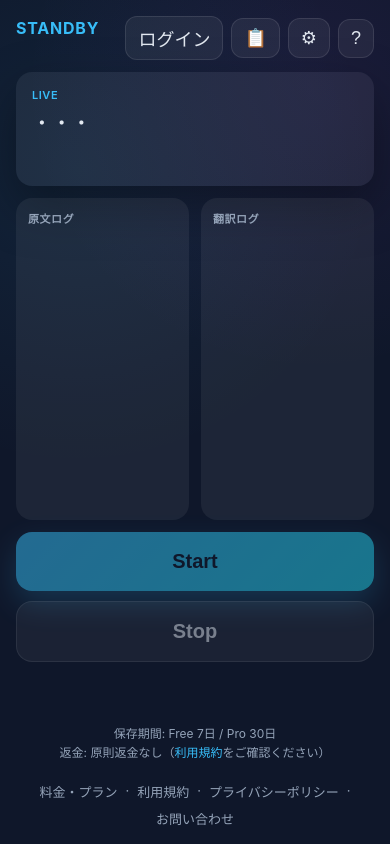
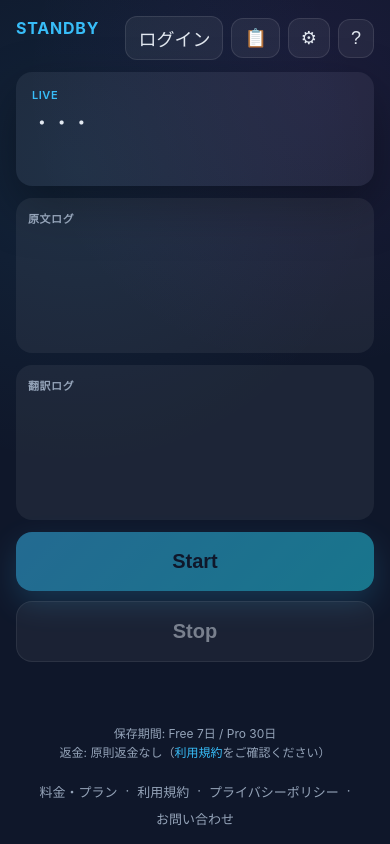
Before and after one commit to Yoshiki785/realtime-translator-pwa, a FastAPI app: page / in a window 390 px wide. Run offline with FastAPI, Linux system fonts and the light colour scheme; some libraries are stand-ins or nearby versions.

Commit message:
fix(ui): prevent mobile overflow and log overlap
Co-Authored-By: Claude Opus 4.6 <noreply@anthropic.com>

```diff
--- a/static/styles.css
+++ b/static/styles.css
@@ -25,7 +25,7 @@ body {
     radial-gradient(circle at 80% 10%, rgba(168, 85, 247, 0.08), transparent 35%),
     var(--bg);
   color: var(--fg);
-  min-height: 100%;
+  height: 100%;
   display: flex;
   justify-content: center;
   align-items: stretch;
@@ -36,16 +36,19 @@ body {
   width: min(720px, 100%);
   display: flex;
   flex-direction: column;
-  min-height: 100vh;
+  height: 100vh;
+  height: 100dvh;
   flex: 1;
   gap: 12px;
   padding: 16px;
+  overflow: hidden;
 }
 
 .top-bar {
   display: flex;
   justify-content: space-between;
   align-items: center;
+  flex-shrink: 0;
 }
 
 .status {
@@ -107,6 +110,7 @@ body {
   border-radius: 16px;
   padding: 16px;
   box-shadow: var(--shadow);
+  flex-shrink: 0;
 }
 
 .live-label {
@@ -132,6 +136,7 @@ body {
   gap: 12px;
   flex: 1;
   min-height: 0;
+  overflow: hidden;
 }
 
 .log-panel {
@@ -155,7 +160,7 @@ body {
 .log-scroll {
   flex: 1;
   overflow-y: auto;
-  min-height: 200px;
+  min-height: 0;
 }
 
 /* Desktop: expand log scroll area */
@@ -184,6 +189,7 @@ body {
 .controls {
   display: grid;
   gap: 10px;
+  flex-shrink: 0;
 }
 
 .cta {
@@ -352,6 +358,13 @@ button.small:active {
 @media (orientation: landscape) and (max-width: 900px) {
   .live-text {
     min-height: 160px;
+  }
+}
+
+/* Mobile: single-column logs */
+@media (max-width: 599px) {
+  .log-container {
+    grid-template-columns: 1fr;
   }
 }
 
@@ -1535,6 +1548,7 @@ button.disabled {
   color: var(--muted);
   font-size: 12px;
   line-height: 1.6;
+  flex-shrink: 0;
 }
 .home-policy-summary p {
   margin: 0;
@@ -1553,6 +1567,7 @@ button.disabled {
   justify-content: center;
   gap: 8px;
   margin-top: 8px;
+  flex-shrink: 0;
 }
 .footer-nav a {
   color: var(--muted);
```
